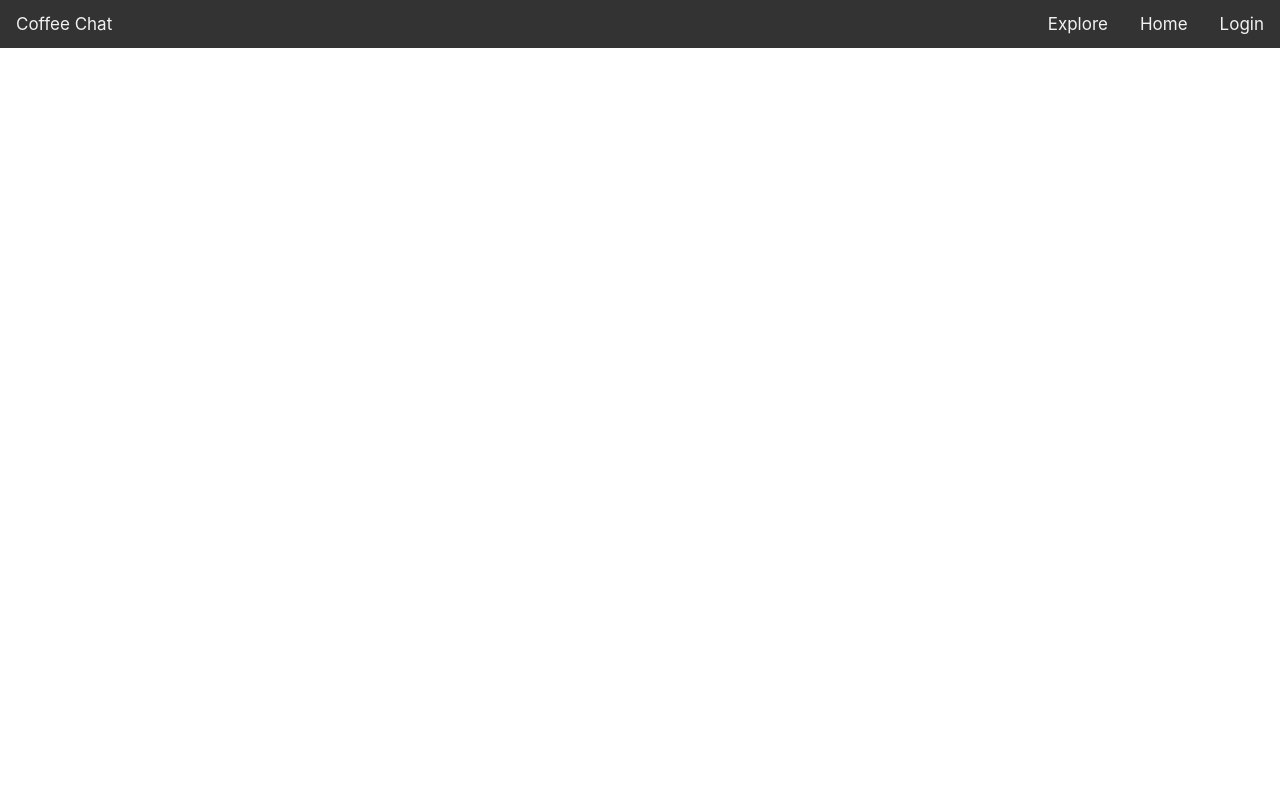
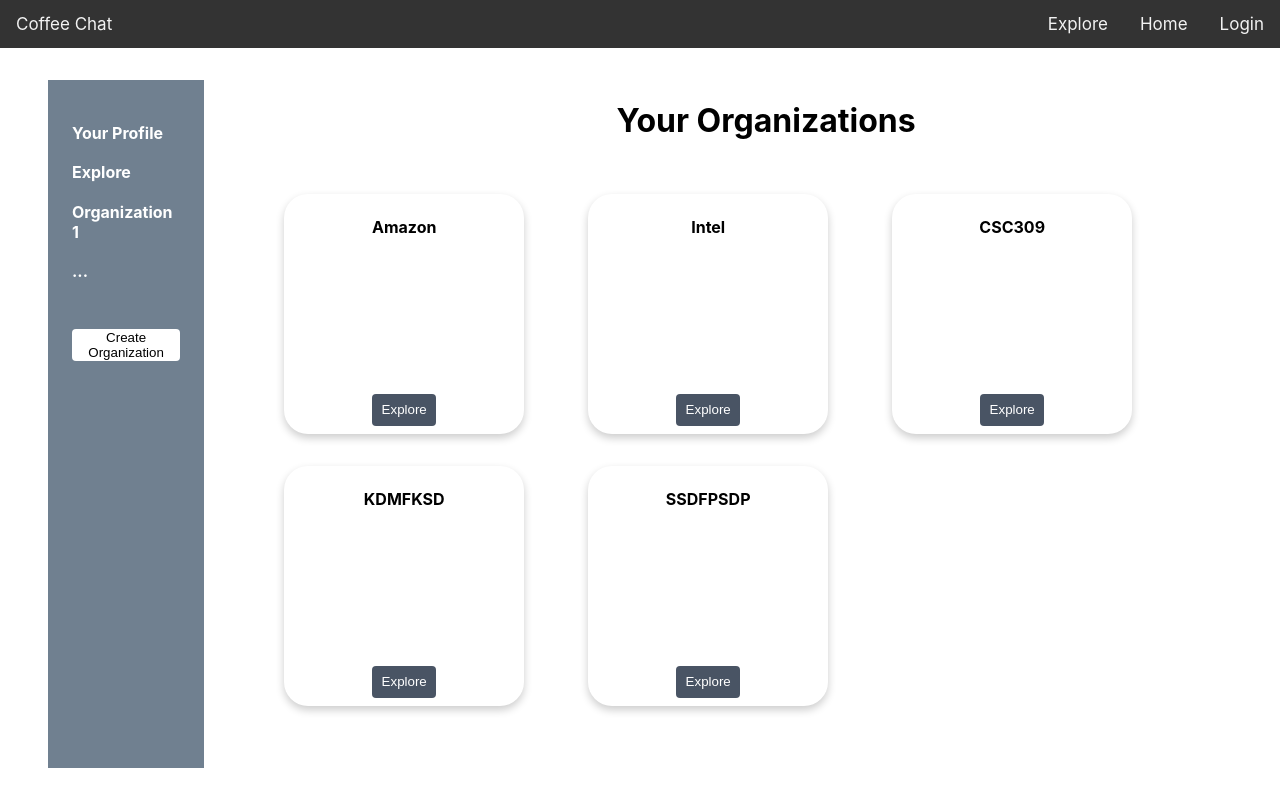
Before and after one commit to HaminLeee/coffee-chat, a React (Create React App) app in the folder client/: page /explore in a window 1280 px wide. Built offline with nearby package versions, Linux system fonts and the light colour scheme.

Commit message:
Add Explore Page

```diff
--- a/client/src/App.js
+++ b/client/src/App.js
@@ -5,6 +5,7 @@
 import AdminHomePage from './pages/AdminHomePage';
 import UserHomePage from './pages/UserHomePage';
 import LoginPage from './pages/LoginPage';
+import ExplorePage from './pages/ExplorePage';
 
 function App() {
   return (
@@ -16,6 +17,8 @@
                   render={() => <UserHomePage />}/>
             <Route exact path='/admin'
                   render={() => <AdminHomePage/>}/>
+            <Route exact path='/explore'
+                  render={() => <ExplorePage/>}/>
             <Route exact path='/login'
                   render={() => <LoginPage/>}/>
           </Switch>
--- /dev/null
+++ b/client/src/pages/ExplorePage.js
@@ -0,0 +1,20 @@
+import React, { Component } from 'react';
+import Sidebar from '../components/Sidebar';
+import OrganizationCard from '../components/OrganizationCard';
+
+class ExplorePage extends Component {
+     render() {
+          return (
+               <div className="pageContainer">
+                    <Sidebar isAdmin="true"></Sidebar>
+                    <div id="homeHeader">
+                         <h1>Your Organizations</h1>
+                         <OrganizationCard></OrganizationCard>
+                    </div>
+               </div>
+          );
+     }
+}
+
+
+export default ExplorePage;
```
